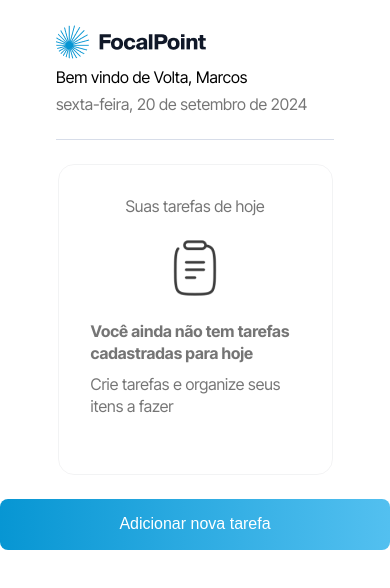
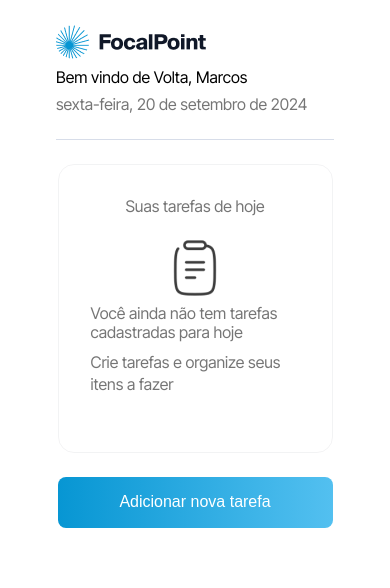
Before and after one commit to Wesley-Medeiros/desafio-tecnico-legaplan, a Next.js app: page / in a window 390 px wide. Shown: the top 588 px of the page. Built offline with nearby package versions, Linux system fonts and the light colour scheme.

Commit message:
fix: ajustes na responsividade dos botões

```diff
--- a/src/components/button/index.tsx
+++ b/src/components/button/index.tsx
@@ -10,14 +10,22 @@ interface ButtonProps {
 
 export function Button({ onClick, variant = 'default', children, type = 'button', disabled = false }: ButtonProps) {
     const getButtonClass = () => {
-        switch(variant) {
-            case 'primary':
-                return `${styles.button} ${styles['btn-primary']}`;
-            case 'danger':
-                return `${styles.button} ${styles['btn-danger']}`;
-            default:
-                return `${styles.button} ${styles['btn-default']}`;
-        }
+        const baseClass = `${styles.button}`;
+
+        const variantClass = (() => {
+            switch (variant) {
+                case 'primary':
+                    return `${styles['btn-primary']}`;
+                case 'danger':
+                    return `${styles['btn-danger']}`;
+                default:
+                    return `${styles['btn-default']}`;
+            }
+        })();
+
+        const disabledClass = disabled ? `${styles['btn-disabled']}` : '';
+
+        return `${baseClass} ${variantClass} ${disabledClass}`.trim();
     };
 
     return (
--- a/src/components/button/styles.module.scss
+++ b/src/components/button/styles.module.scss
@@ -11,6 +11,10 @@
     line-height: -2%;
     cursor: pointer;
     transition: background 0.3s ease;
+
+    button:disabled {
+        cursor: not-allowed;
+    }
 }
 
 .btn-default {
@@ -44,3 +48,7 @@
         background: linear-gradient(90deg, #F05353 0%, #D30707 100%);
     }
 }
+.btn-disabled {
+    cursor: not-allowed;
+    opacity: 0.6;
+}
--- a/src/tasks/index.tsx
+++ b/src/tasks/index.tsx
@@ -174,7 +174,7 @@ export function Tasks() {
                             <p>Tem certeza que você deseja deletar essa tarefa?</p>
                             <div className={styles.removeModalActions}>
                                 <Button onClick={closeConfirmModal}>Cancelar</Button>
-                                <Button variant="danger" onClick={removeTask}>Adicionar</Button>
+                                <Button variant="danger" onClick={removeTask}>Remover</Button>
                             </div>
                         </div>
                     </div>
--- a/src/tasks/styles.module.scss
+++ b/src/tasks/styles.module.scss
@@ -119,27 +119,6 @@
             .completedTaskTitle {
                 text-decoration: line-through;
                 color: gray;
-            }
-        }
-
-        .AddNewTaskButton {
-            display: flex;
-            align-items: center;
-            justify-content: center;
-            width: 450px;
-            height: 51px;
-            border: none;
-            border-radius: 8px;
-            font-weight: 500;
-            font-size: 16px;
-            line-height: -2%;
-            color: #FFFFFF;
-            cursor: pointer;
-            background: linear-gradient(90deg, #0796D3 0%, #53C0F0 100%);
-            transition: background 0.3s ease;
-
-            &:hover {
-                background: linear-gradient(90deg, #53C0F0 0%, #0796D3 100%);
             }
         }
 
@@ -267,42 +246,7 @@
                     justify-content: flex-end;
                     gap: 8px;
                     margin-top: 32px;
-
-                    button {
-                       padding: 16px 24px;
-                       border: none;
-                       border-radius: 8px;
-                       flex: 1;
-                       cursor: pointer;
-                       font-weight: 500;
-                        font-size: 16px;
-                        line-height: 19.36px;
                 }
-
-                   button:first-child {
-                        background-color: #E7EEFB;
-                        color: #000000;
-                        transition: background-color 0.3s ease, color 0.3s ease;
-
-                        &:hover {
-                            background-color: #D7E1F5;
-                            color: #333333;
-                        }
-                    }
-
-
-                    button:last-child {
-                         background-color: #ccc;
-                        color: #FFFFFF;
-                        background: linear-gradient(90deg, #D30707 0%, #F05353 100%);
-                        transition: background 0.3s ease;
-
-                        &:hover {
-                            background: linear-gradient(90deg, #F05353 0%, #D30707 100%);
-                        }
-                   }
-                }
-
             }
         }
     }
@@ -319,8 +263,13 @@
     }
 
     @media only screen and (max-width: 500px) {
+        .taskContainer {
+            button {
+                max-width: 275px;
+            }
+
             .tasks {
-            width: 275px !important;
+                width: 275px;
 
                 .noTasksMessage h3 {
                     font-weight: 500;
@@ -335,10 +284,6 @@
                 }
             }
 
-        .AddNewTaskButton {
-            width: 272px !important;
-        }
-
             .modal, .removeModal {
                 height: 100vh;
                 width: 100vw !important;
@@ -348,3 +293,4 @@
                 flex-direction: column-reverse;
             }
         }
+    }
```
Lines whose indentation alone changed are shown as unchanged.
